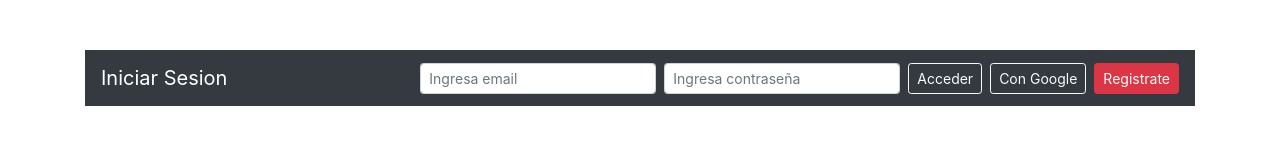
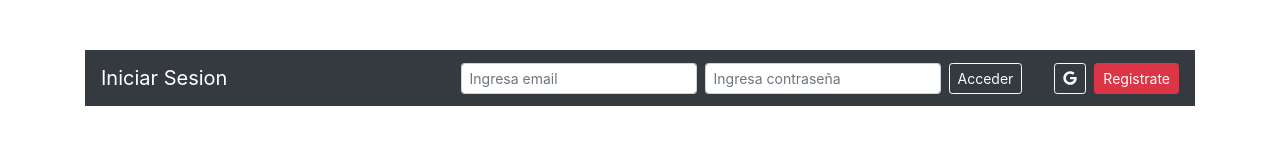
Before and after one commit to amadoabaca/login-firebase, a plain HTML site: page index.html in a window 1280 px wide. Drawn offline with nearby package versions, Linux system fonts and the light colour scheme; no server answers.

Commit message:
Update index.html

```diff
--- a/index.html
+++ b/index.html
@@ -3,6 +3,8 @@
 <head>
     <meta charset="UTF-8">
     <meta name="viewport" content="width=device-width, initial-scale=1.0">
+    <!-- Font Awesome icons (free version)-->
+    <script src="https://use.fontawesome.com/releases/v5.13.0/js/all.js" crossorigin="anonymous"></script>
     <link rel="stylesheet" href="styles.css">
     <!-- bootstrap -->
     <link rel="stylesheet" href="https://stackpath.bootstrapcdn.com/bootstrap/4.5.2/css/bootstrap.min.css" integrity="sha384-JcKb8q3iqJ61gNV9KGb8thSsNjpSL0n8PARn9HuZOnIxN0hoP+VmmDGMN5t9UJ0Z" crossorigin="anonymous">
@@ -35,14 +37,15 @@
 <body>
         <!-- inicio Sesion -->
     <div class="container">
-        <nav class="navbar navbar-dark bg-dark">
+        <nav class="navbar navbar-dark bg-dark nav">
             <a class="navbar-brand">Iniciar Sesion</a>
             <div class="form-inline">
-                <input id="email2" type="email" placeholder="Ingresa email" class="form-control form-control-sm mr-sm-2">
-                <input id="password2" type="password" placeholder="Ingresa contraseña" class="form-control form-control-sm mr-sm-2">
-              <button class="btn btn-outline-light my-2 my-sm-0 btn-sm" onclick="iniciar()">Acceder</button>
-              <button class="btn btn-outline-light my-2 my-sm-0 btn-sm ml-2" onclick="google()" id="google">Con Google</button>
-              <button class="btn btn-danger my-2 my-sm-0 btn-sm ml-2" data-toggle="modal" data-target="#exampleModal">Registrate</button>
+                <input id="email2" type="email" placeholder="Ingresa email" class="form-control form-control-sm mr-sm-2 mov">
+                <input id="password2" type="password" placeholder="Ingresa contraseña" class="form-control form-control-sm mr-sm-2 mov">
+                <button class="btn btn-outline-light my-2 my-sm-0 btn-sm mov1" onclick="iniciar()">Acceder</button>
+                <div class="vl ml-3 mr-3 mov"></div>
+                <button class="btn btn-outline-light my-2 my-sm-0 btn-sm" onclick="google()" id="google"><i class="fab fa-google"></i></button>
+                <button class="btn btn-danger my-2 my-sm-0 btn-sm ml-2" data-toggle="modal" data-target="#exampleModal">Registrate</button>
             </div>
           </nav>
     </div>
@@ -63,13 +66,13 @@
             </div>
             <div class="modal-footer">
             <button type="button" class="btn btn-secondary" data-dismiss="modal">Cerrar</button>
-            <button type="button" class="btn btn-danger" onclick="registrar()">Guardar</button>
+            <button type="button" class="btn btn-danger" onclick="registrar()" data-dismiss="modal">Guardar</button>
             </div>
         </div>
         </div>
     </div>
 
-    <div id="mostrar">
+    <div id="mostrar"></div>
 
     </div>
 
```
